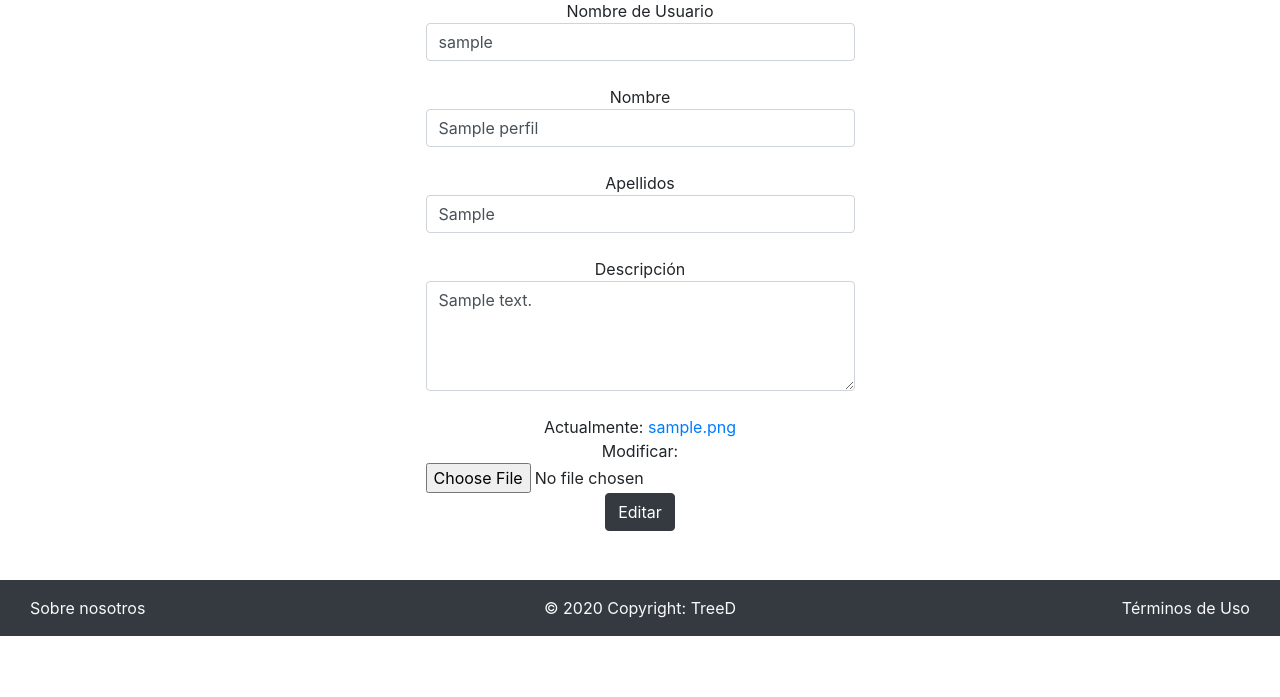
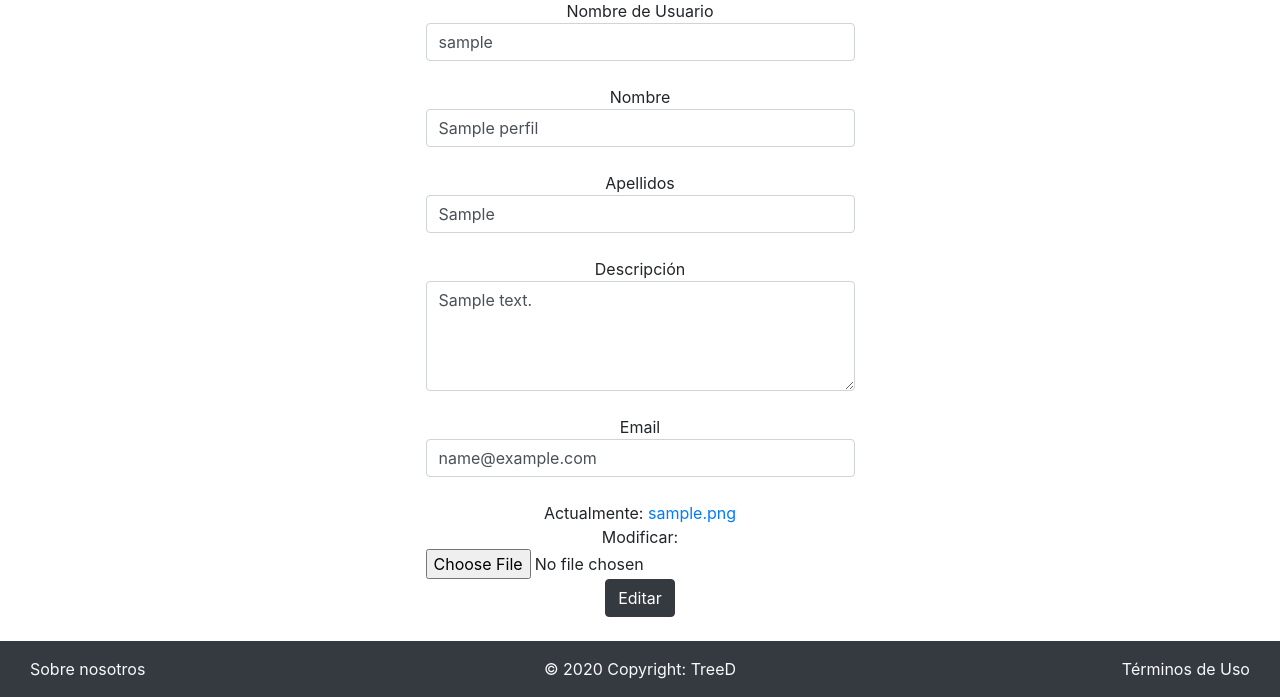
Before and after one commit to dp2-anacardo/treeD, a Django app: page /editarPerfil/ in a window 1280 px wide. Shown: the part 164-861 px from the top of the page. Before the commit the page ends 800 px from the top, so only its background shows below. Run offline with Django 3.2, Linux system fonts and the light colour scheme; a user stored in the database is signed in; tables that the repository leaves empty hold one stand-in row (values such as "Sample post"); some libraries are stand-ins or nearby versions.

Commit message:
Arreglo en editar

```diff
--- a/treeD/main/forms.py
+++ b/treeD/main/forms.py
@@ -65,6 +65,7 @@ class EditarPasswordForm(forms.Form):
 class EditarPerfilForm(forms.ModelForm):
     nombre = forms.CharField(label="Nombre",widget=forms.TextInput(attrs={'class': 'form-control','placeholder':'Nombre'}))
     apellidos = forms.CharField(label="Apellidos",widget = forms.TextInput(attrs={'class': 'form-control','placeholder':'Apellidos'}))
+    email = forms.CharField(label="Email",widget = forms.TextInput(attrs={'class': 'form-control','placeholder':'email'}))
     descripcion = forms.CharField(label="Descripción", required=False,widget=forms.Textarea(attrs={'class': 'form-control','placeholder':'Descripcion','rows':4}))
     imagen = forms.ImageField(
         widget=forms.ClearableFileInput(attrs={'multiple': False, 'class': 'form-control-file'})
--- a/treeD/main/templates/editarPerfil.html
+++ b/treeD/main/templates/editarPerfil.html
@@ -32,6 +32,9 @@
                     <div class="text-center">Descripción</div>
                     {{ form_2.descripcion }}
                     <br>
+                    <div class="text-center">Email</div>
+                    {{ form_2.email }}
+                    <br>
                     <div class="text-center">
                     {{ form_2.imagen }}</div>
                     <div class="text-center">
--- a/treeD/main/views.py
+++ b/treeD/main/views.py
@@ -26,7 +26,7 @@ def editar_usuario_logueado(request):
             form_1.save()
             form_2.save()
             #TODO: Redirigir a show de perfil cuando este hecho
-            return redirect("/")
+            return redirect("/perfil/"+str(usuario.perfil.id))
 
         else:
             return render(request, "editarPerfil.html", {
```
